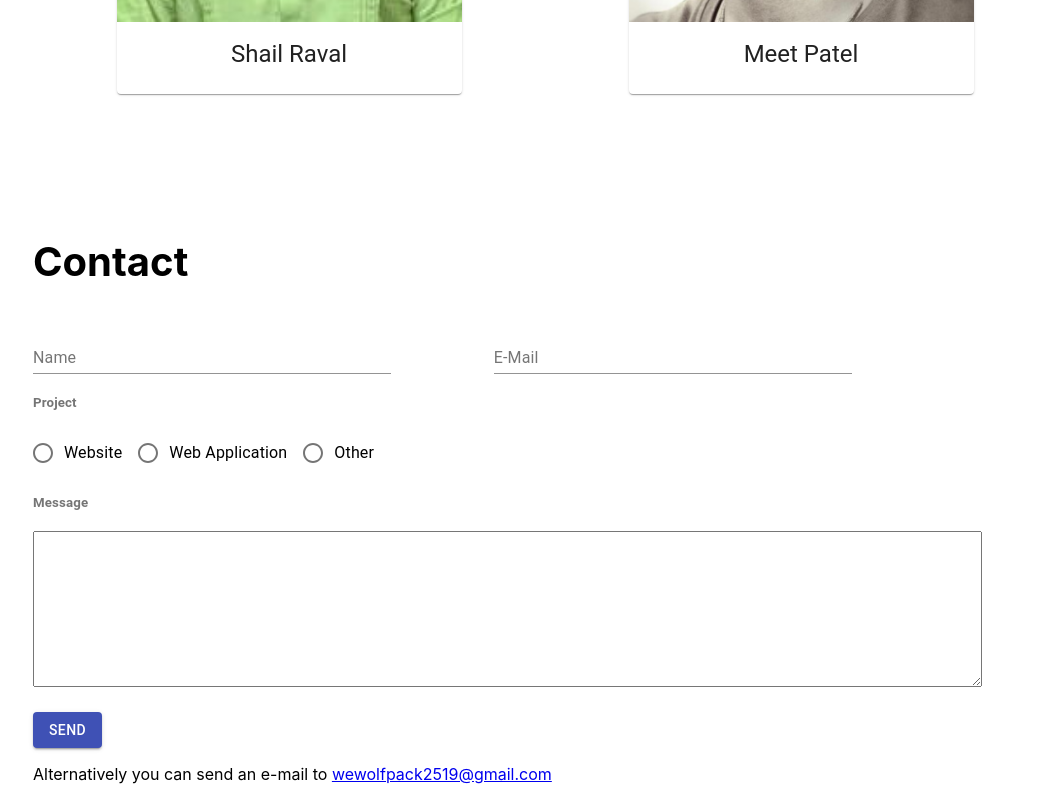
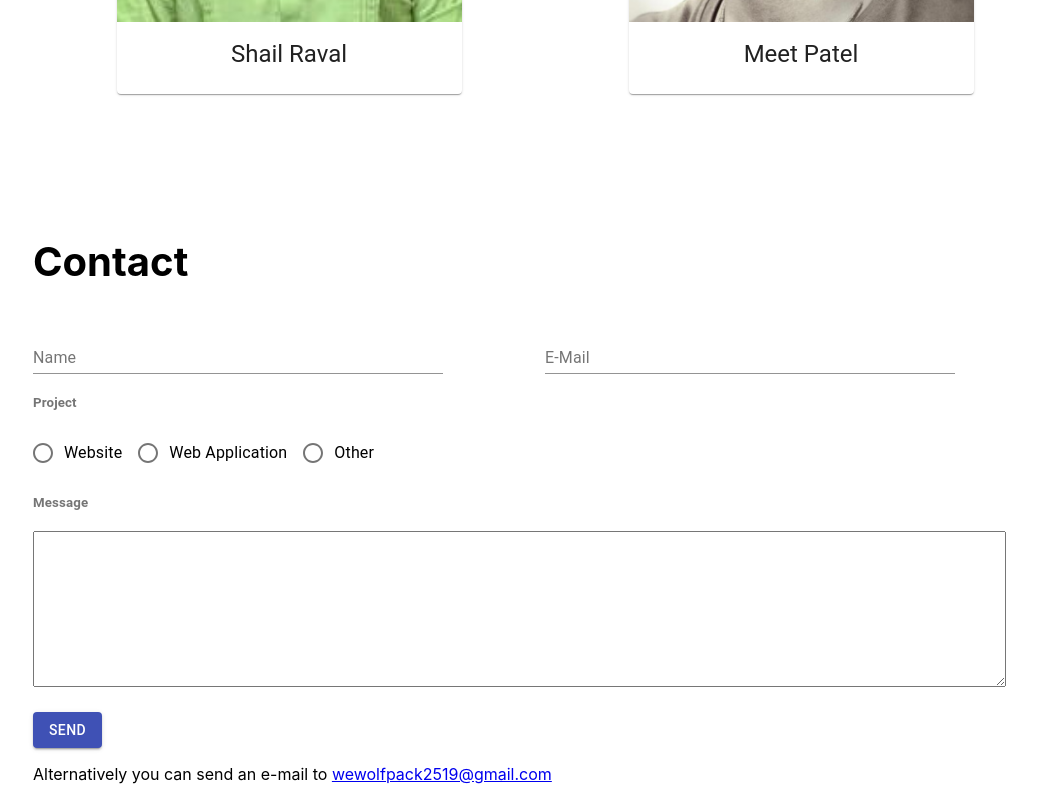
Before and after one commit to briskweb2519/briskweb, a React (Create React App) app: page / in a window 1280 px wide. Shown: the part 3393-4193 px from the top of the page, without its empty margins (95-1132 px from the left). Built offline with nearby package versions, Linux system fonts and the light colour scheme.

Commit message:
'commit'

```diff
--- a/src/Components/ContactComponent.jsx
+++ b/src/Components/ContactComponent.jsx
@@ -23,8 +23,8 @@ export default class ContactComponent extends Component {
                 </div>
                 <div>
                     <form>
-                        <TextField style={{ width: '35%', marginRight: '10%' }} id="standard-basic" label="Name" />
-                        <TextField style={{ width: '35%' }} id="standard-basic" label="E-Mail" />
+                        <TextField style={{ width: '40%', marginRight: '10%' }} id="standard-basic" label="Name" />
+                        <TextField style={{ width: '40%' }} id="standard-basic" label="E-Mail" />
                     </form>
                     <div>
                         <FormControlLabelPlacement />
@@ -34,7 +34,7 @@ export default class ContactComponent extends Component {
                         <FormLabel component="legend"><h5>Message</h5></FormLabel>
                         <TextareaAutosize
                             rows={10}
-                            cols={116}
+                            cols={119}
                             defaultValue=""
                         /><br />
                         <Button style={{ marginTop: '2%' }} variant="contained" color="primary">
--- a/src/Components/HeaderComponent.jsx
+++ b/src/Components/HeaderComponent.jsx
@@ -116,8 +116,7 @@ const CreateDrawer = (props) => {
                 className = {classes.sideBarIcon}
                 onClick={()=>{props.updateState(true)}}
                 style={{color:props.status === 'top' ? "white" : "black"}} />
-                {/* <Typography variant="h6" className={classes.title}>WOLFPACK</Typography> */}
-
+                <Typography variant="h6" className={classes.title}>WOLFPACK</Typography>
             </Grid>
           </Toolbar>
         </AppBar>
--- a/src/Components/ServicesComponent.jsx
+++ b/src/Components/ServicesComponent.jsx
@@ -22,7 +22,7 @@ class ServicesComponent extends Component{
                 <p style={{fontSize:'40px', textAlign:'left'}}><strong>Services</strong></p>
                 <p style={{fontSize:'20px', textAlign:'left'}}>Creating a relationship of trust and a pleasant atmosphere is essential for every successful partnership. Therefore, following aspects are part of all of our projects:</p>
                 {this.state.data.map(d =>
-                    <Services style={{textAlign:'justify'}} data = {d}/>
+                    <Services data = {d}/>
                 )}
             </div>
         )
```
